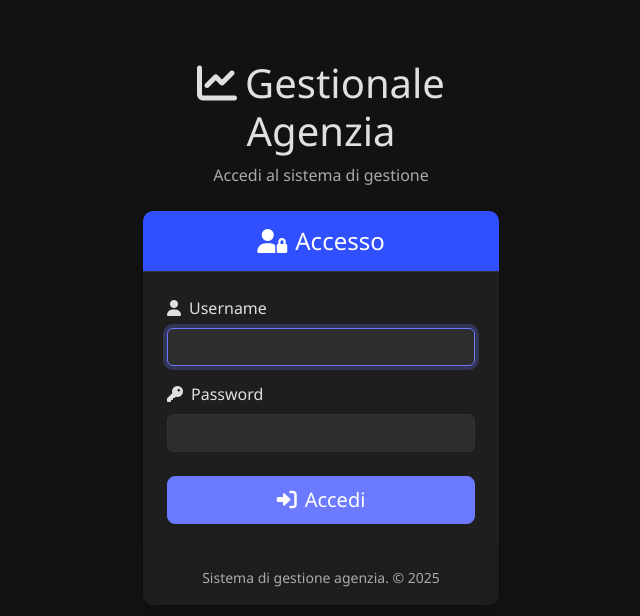
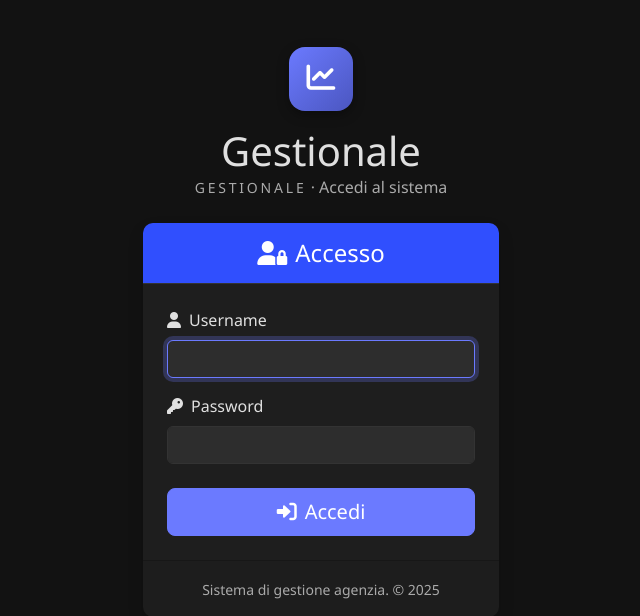
Before and after one commit to Snakepit10/gestionaleagenzia, a Django app: page /accounts/login/ in a window 1280 px wide. Shown: the top 616 px of the page, without its empty margins (319-959 px from the left). Run offline with Django 4.2, Linux system fonts and the light colour scheme; some libraries are stand-ins or nearby versions.

Commit message:
Branding per agenzia: logo dinamico (nome/colore/icona) al posto di "Gestionale Agenzia"
Nuovo context processor app.context_processors.branding: espone `brand`
(nome, colore, icona) in base all'agenzia dell'utente. Navbar, login, titolo e
footer ora mostrano il brand dell'agenzia (Goldbet/Better/Planet) con badge
colorato; fallback neutro "Gestionale" per utenti senza agenzia.

Co-Authored-By: Claude Opus 4.8 <noreply@anthropic.com>

```diff
--- a/agenzia/settings.py
+++ b/agenzia/settings.py
@@ -67,6 +67,7 @@ TEMPLATES = [
                 'django.template.context_processors.request',
                 'django.contrib.auth.context_processors.auth',
                 'django.contrib.messages.context_processors.messages',
+                'app.context_processors.branding',
             ],
         },
     },
--- /dev/null
+++ b/app/context_processors.py
@@ -0,0 +1,34 @@
+"""Context processor per il branding dinamico per agenzia.
+
+Espone `brand` a tutti i template: nome, colore accento e icona in base
+all'agenzia dell'utente loggato (fallback neutro se non associato).
+"""
+
+# Configurazione per-agenzia (chiave = nome agenzia in minuscolo).
+AGENZIA_BRAND = {
+    'goldbet': {'nome': 'Goldbet', 'colore': '#e0aa1e', 'colore2': '#b8860b', 'icona': 'fa-crown'},
+    'better':  {'nome': 'Better',  'colore': '#e0301e', 'colore2': '#a51d10', 'icona': 'fa-bolt'},
+    'planet':  {'nome': 'Planet',  'colore': '#2e7d32', 'colore2': '#1b5e20', 'icona': 'fa-globe'},
+}
+
+BRAND_DEFAULT = {'nome': 'Gestionale', 'colore': '#6b7aff', 'colore2': '#4b56c0', 'icona': 'fa-chart-line'}
+
+
+def branding(request):
+    brand = dict(BRAND_DEFAULT)
+    brand['agenzia'] = None
+    user = getattr(request, 'user', None)
+    if user is not None and user.is_authenticated:
+        try:
+            agenzia = user.profiloutente.agenzia
+        except Exception:
+            agenzia = None
+        if agenzia is not None:
+            brand['agenzia'] = agenzia.nome
+            cfg = AGENZIA_BRAND.get((agenzia.nome or '').strip().lower())
+            if cfg:
+                brand.update(cfg)
+            else:
+                # Agenzia non mappata: usa il suo nome col colore di default.
+                brand['nome'] = agenzia.nome
+    return {'brand': brand}
--- a/templates/app/login.html
+++ b/templates/app/login.html
@@ -7,10 +7,11 @@
 <div class="row justify-content-center align-items-center" style="min-height: 80vh;">
     <div class="col-md-6 col-lg-4">
         <div class="text-center mb-4">
-            <h2 class="display-6">
-                <i class="fas fa-chart-line me-2"></i>Gestionale Agenzia
-            </h2>
-            <p class="text-muted">Accedi al sistema di gestione</p>
+            <span class="brand-badge d-inline-flex align-items-center justify-content-center text-white mb-3" style="width:64px;height:64px;border-radius:16px;font-size:1.8rem;box-shadow:0 4px 12px rgba(0,0,0,.35);background: linear-gradient(135deg, {{ brand.colore }}, {{ brand.colore2 }});">
+                <i class="fas {{ brand.icona }}"></i>
+            </span>
+            <h2 class="display-6 mb-0">{{ brand.nome }}</h2>
+            <p class="text-muted"><small class="text-uppercase" style="letter-spacing:.2em;">Gestionale</small> · Accedi al sistema</p>
         </div>
 
         <div class="card shadow border-0 rounded-lg">
--- a/templates/base.html
+++ b/templates/base.html
@@ -3,7 +3,18 @@
 <head>
     <meta charset="UTF-8">
     <meta name="viewport" content="width=device-width, initial-scale=1.0">
-    <title>{% block title %}Gestionale Agenzia{% endblock %}</title>
+    <title>{% block title %}{{ brand.nome }} · Gestionale{% endblock %}</title>
+    <style>
+        .brand-logo { text-decoration: none; }
+        .brand-logo .brand-badge {
+            display: inline-flex; align-items: center; justify-content: center;
+            width: 38px; height: 38px; border-radius: 10px; color: #fff; font-size: 1.05rem;
+            box-shadow: 0 2px 6px rgba(0,0,0,.35); margin-right: .6rem; flex: none;
+        }
+        .brand-logo .brand-text { display: inline-flex; flex-direction: column; line-height: 1.05; }
+        .brand-logo .brand-name { font-weight: 800; font-size: 1.15rem; letter-spacing: .02em; color: #fff; }
+        .brand-logo .brand-sub { font-size: .66rem; text-transform: uppercase; letter-spacing: .2em; opacity: .55; margin-top: 3px; }
+    </style>
     <!-- Bootstrap CSS -->
     <link href="https://cdn.jsdelivr.net/npm/bootstrap@5.2.3/dist/css/bootstrap.min.css" rel="stylesheet">
     <!-- Select2 CSS -->
@@ -21,8 +32,14 @@
     <!-- Navbar -->
     <nav class="navbar navbar-expand-lg navbar-dark">
         <div class="container">
-            <a class="navbar-brand" href="{% url 'home' %}">
-                <i class="fas fa-chart-line me-2"></i>Gestionale Agenzia
+            <a class="navbar-brand brand-logo d-flex align-items-center" href="{% url 'home' %}">
+                <span class="brand-badge" style="background: linear-gradient(135deg, {{ brand.colore }}, {{ brand.colore2 }});">
+                    <i class="fas {{ brand.icona }}"></i>
+                </span>
+                <span class="brand-text">
+                    <span class="brand-name">{{ brand.nome }}</span>
+                    <span class="brand-sub">Gestionale</span>
+                </span>
             </a>
             <button class="navbar-toggler" type="button" data-bs-toggle="collapse" data-bs-target="#navbarNav">
                 <span class="navbar-toggler-icon"></span>
@@ -137,7 +154,7 @@
     <!-- Footer -->
     <footer class="py-3 mt-5">
         <div class="container text-center">
-            <span class="text-muted">&copy; 2025 Gestionale Agenzia</span>
+            <span class="text-muted">&copy; 2025 {{ brand.nome }} · Gestionale</span>
         </div>
     </footer>
 
```
